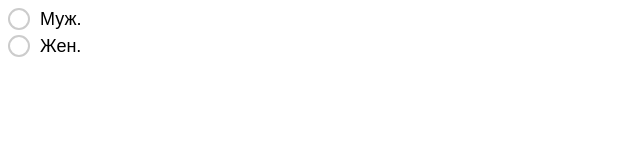
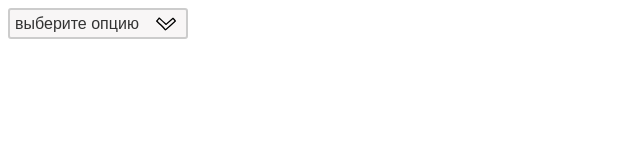
Before and after one commit to Errorsh/html-exercise-1, a plain HTML site: page index.html in a window 1280 px wide. Shown: the whole page, without its empty margins (0-640 px from the left). Drawn offline with Linux system fonts and the light colour scheme.

Commit message:
exercise-14

```diff
--- a/index.html
+++ b/index.html
@@ -7,18 +7,10 @@
     <link rel="stylesheet" href="style.css">
 </head>
 <body>
-    <div class="radio">
-        <label class="gender male" for="radio-1">
-            <input type="radio" name="male" id="radio-1" class="hidden-radio">
-            <span class="custom-radio"></span>
-            Муж.
-        </label>
-
-        <label class="gender female" for="radio-2">
-            <input type="radio" name="male" id="radio-2" class="hidden-radio">
-            <span class="custom-radio"></span>
-            Жен.
-        </label>
-    </div>
+    <select name="options" id="" class="styled-select">
+        <option value="none" selected disabled>выберите опцию</option>
+        <option value="option-1">Вариант 1</option>
+        <option value="option-2">Вариант 2</option>
+    </select>
 </body>
 </html>
--- a/style.css
+++ b/style.css
@@ -1,45 +1,30 @@
 body {
     font-family: Arial, sans-serif;
-    font-size: 18px;
+    font-size: 16px;
     color: #000;
 }
-.radio {
-    display: flex;
-    flex-direction: column;
-    margin-top: 3px;
-    gap: 5px;
+.styled-select {
+    cursor: pointer;
+    appearance: none;
+
+    width: 100%;
+    max-width: 180px;
+    height: 10%;
+    padding: 5px;
+    box-sizing: border-box;
+    border: 2px solid #ccc;
+    border-radius: 3px;
+
+    background-image: url("down-arrow-hand-drawn-outline-svgrepo-com.svg");
+    background-position: right 10px center;
+    background-color: #f8f6f6;
+    background-repeat: no-repeat;
+    background-size: 20px;
+
+    font-size: 16px;
+    color: #333;
+    outline: none;
 }
-.gender {
-    display: flex;
-    cursor: pointer;
-    gap: 10px;
-    align-items: center;
-
-
+.styled-select:focus-visible {
+    outline: 2px solid #1cbc11;
 }
-.hidden-radio {
-    display: none;
-}
-.custom-radio {
-    display: inline-flex;
-    width: 18px;
-    height: 18px;
-    border: 2px solid #ccc;
-    border-radius: 50%;
-
-    background-color: white;
-    background-repeat: no-repeat;
-    background-position: center;
-    background-size: 20px 20px;
-
-    transition: border-color 0.3s ease;
-
-    cursor: pointer;
-
-}
-.hidden-radio:checked + .custom-radio {
-    background-image: url("image.png");
-}
-.custom-radio:hover {
-    border-color: #888888;
-}
```
Also changed, not shown: down-arrow-hand-drawn-outline-svgrepo-com.svg (added), image.png (deleted).
